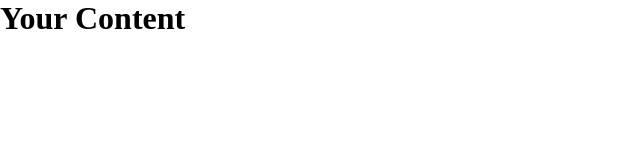
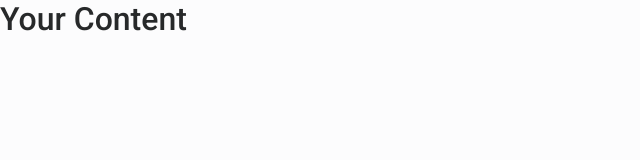
Before and after one commit to AugustoTI/portfolio-v1, a Next.js app: page / in a window 1280 px wide. Shown: the top 160 px of the page, without its empty margins (0-640 px from the left). Built offline with nearby package versions, Linux system fonts and the light colour scheme.

Commit message:
applying the global styles

```diff
--- a/src/styles/global.ts
+++ b/src/styles/global.ts
@@ -1,17 +1,118 @@
-import { css } from '@emotion/react'
+import { css, Theme } from '@emotion/react'
 
-export const globalStyles = () => css`
+import { Lora, Roboto } from '@next/font/google'
+
+const roboto = Roboto({ weight: ['400', '500'], subsets: ['latin'], display: 'swap' })
+const lora = Lora({ weight: ['400', '500', '600'], subsets: ['latin'], display: 'swap' })
+
+export const globalStyles = ({ colors, medias }: Theme) => css`
   * {
     margin: 0;
     padding: 0;
     box-sizing: border-box;
   }
 
+  :root {
+    --biggest-font-size: 2.4rem;
+    --h1-font-size: 2.4rem;
+    --h2-font-size: 2rem;
+    --h3-font-size: 1.6rem;
+    --normal-font-size: 1.5rem;
+    --small-font-size: 1.3rem;
+    --smaller-font-size: 1.2rem;
+    --tiny-font-size: 1rem;
+
+    /* Responsive typography */
+    @media screen and (min-width: 1024px) {
+      :root {
+        --biggest-font-size: 4.8rem;
+        --h1-font-size: 3.6rem;
+        --h2-font-size: 2.4rem;
+        --h3-font-size: 2rem;
+        --normal-font-size: 1.6rem;
+        --small-font-size: 1.4rem;
+        --smaller-font-size: 1.3rem;
+        --tiny-font-size: 1.1rem;
+      }
+    }
+  }
+
   html {
     font-size: 62.5%;
+    scroll-behavior: smooth;
   }
 
   body {
-    font-size: 1.6rem;
+    font-family: ${roboto.style.fontFamily};
+    font-size: var(--normal-font-size);
+    background: ${colors.body};
+    color: ${colors.text};
+    transition: background 0.4s; /* for dark mode animation */
+  }
+
+  h1,
+  h2,
+  h3 {
+    font-family: ${lora.style.fontStyle};
+    color: ${colors.title};
+    font-weight: 500;
+  }
+
+  ul {
+    list-style: none;
+  }
+
+  a {
+    text-decoration: none;
+  }
+
+  img {
+    max-width: 100%;
+    height: auto;
+  }
+
+  /*=============== REUSABLE CSS CLASSES ===============*/
+  .container {
+    max-width: 1024px;
+    margin-inline: 2.4rem;
+
+    @media screen and (${medias.mc}) {
+      margin-inline: 1.6rem;
+    }
+
+    @media screen and (min-width: 1048px) {
+      margin-inline: auto;
+    }
+  }
+
+  .grid {
+    display: grid;
+    gap: 2.4rem;
+  }
+
+  .section {
+    padding-block: 4rem;
+  }
+
+  .section-border {
+    border-bottom: 1px solid ${colors.title};
+    padding-bottom: 5.6rem;
+  }
+
+  .section-title {
+    font-size: var(--h1-font-size);
+    font-weight: 600;
+    margin-bottom: 0.4rem;
+  }
+
+  .section-subtitle {
+    display: block;
+    font-size: var(--small-font-size);
+    color: ${colors.textLight};
+    margin-bottom: 4.8rem;
+  }
+
+  .main {
+    overflow: hidden; /* For animation */
   }
 `
--- /dev/null
+++ b/src/styles/themes/light.ts
@@ -0,0 +1,37 @@
+export const light = {
+  font: {
+    sizes: {
+      biggest: 'var(--biggest-font-size)',
+      h1: 'var(--h1-font-size)',
+      h2: 'var(--h2-font-size)',
+      h3: 'var(--h3-font-size)',
+      normal: 'var(--normal-font-size)',
+      small: 'var(--small-font-size)',
+      smaller: 'var(--smaller-font-size)',
+      tiny: 'var(--tiny-font-size)',
+    },
+  },
+  colors: {
+    first: 'hsl(207, 65%, 65%)',
+    title: 'hsl(207, 4%, 16%)',
+    text: 'hsl(207, 4%, 28%)',
+    textLight: 'hsl(207, 4%, 56%)',
+    body: 'hsl(207, 4%, 99%)',
+    container: 'hsl(207, 4%, 95%)',
+  },
+  zIndex: {
+    normal: 1,
+    tooltip: 10,
+    fixed: 100,
+  },
+  height: {
+    header: '5.6rem',
+  },
+  medias: {
+    mc: '(max-width:340px)',
+    sm: '(min-width:576px)',
+    md: '(min-width:767px)',
+    lg: '(min-width:1023px)',
+    xl: '(min-width:1200px)',
+  },
+} as const
```
Also changed, not shown: src/@types/emotion.d.ts (added, +9 -0 lines), src/pages/_app.tsx (+4 -3 lines).
